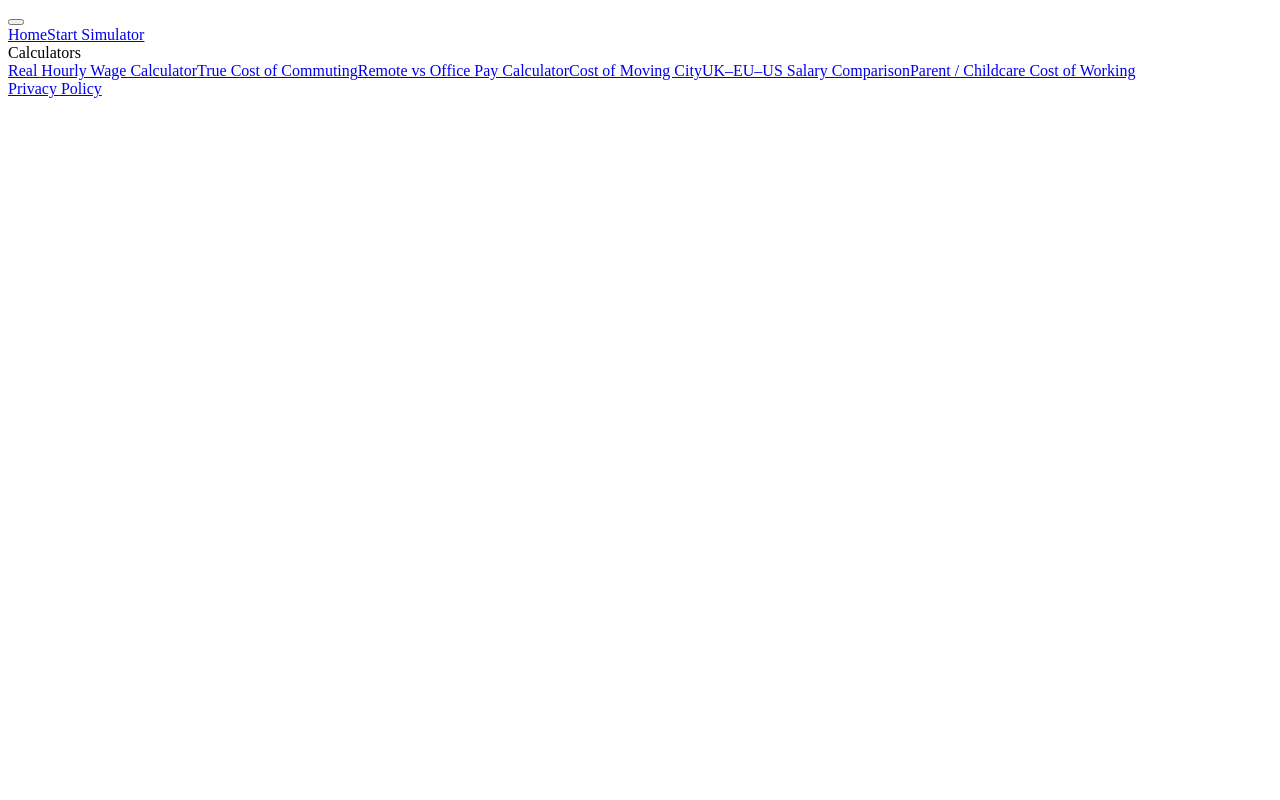
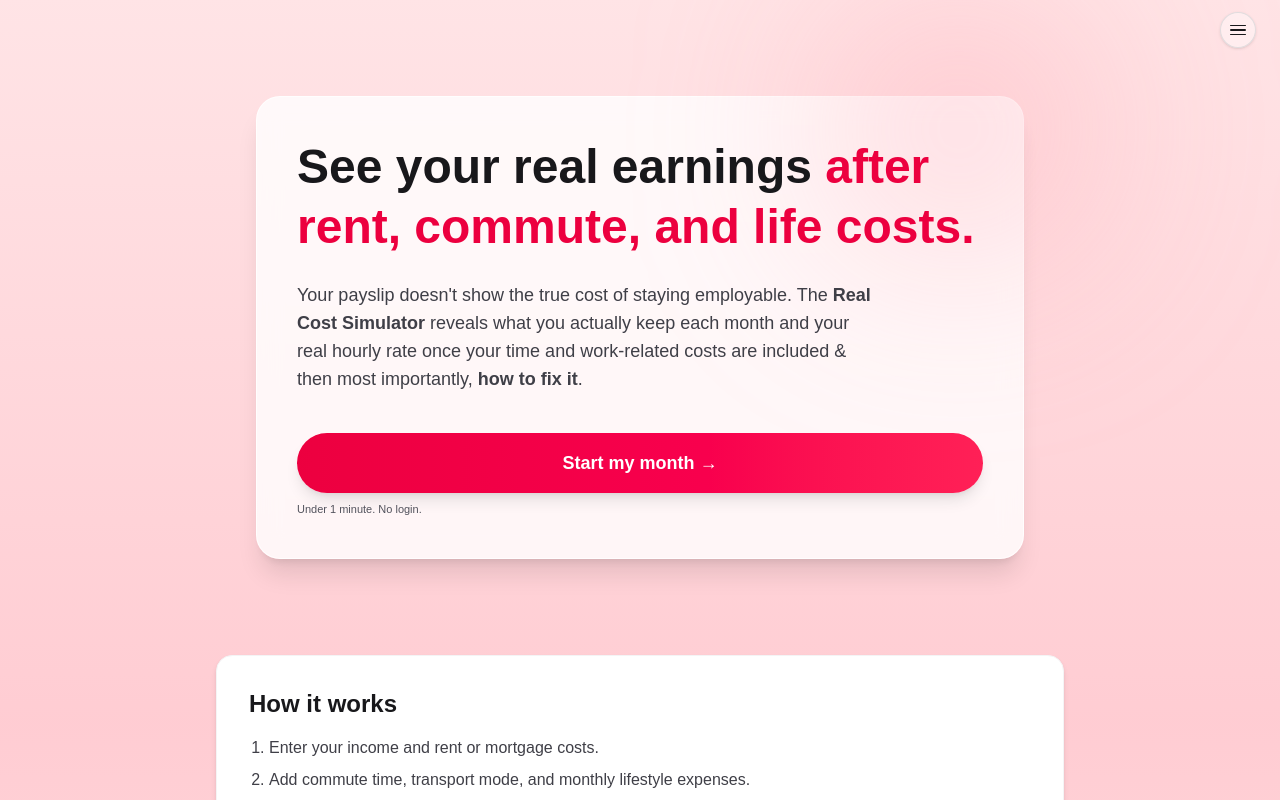
Before and after one commit to bendover19/real-cost-sim, a Next.js app: page / in a window 1280 px wide. Shown: the top 800 px of the page. Built offline with nearby package versions, Linux system fonts and the light colour scheme.

Commit message:
Update layout.tsx

```diff
--- a/app/layout.tsx
+++ b/app/layout.tsx
@@ -1,137 +1,134 @@
-"use client";
+// app/layout.tsx
+import "./globals.css";
+import type { Metadata } from "next";
+import { Analytics } from "@vercel/analytics/react";
+import Header from "./components/header"; // relative import to app/components/header.tsx
 
-import { useEffect, useRef, useState } from "react";
-import Link from "next/link";
+export const metadata: Metadata = {
+  title: "Real Cost of Working Calculator | Commute, Rent & Remote Work",
+  description:
+    "Free calculator that shows your real hourly income after rent, commute, childcare, debt and ‘maintenance’ costs. See if remote work or moving is actually worth it.",
+};
 
-function classNames(...parts: Array<string | false | null | undefined>) {
-  return parts.filter(Boolean).join(" ");
-}
+export default function RootLayout({ children }: { children: React.ReactNode }) {
+  return (
+    <html lang="en" suppressHydrationWarning>
+      <head>
+        {/* ---- Run BEFORE any third-party scripts: block focus thieves ---- */}
+        <script
+          dangerouslySetInnerHTML={{
+            __html: `
+(function(){
+  // Helpers
+  const isBadIframe = (el) => {
+    try {
+      if (!el) return false;
+      const n = (el.getAttribute('name') || '').toLowerCase();
+      const s = (el.getAttribute('src') || '').toLowerCase();
 
-export default function Header() {
-  const [open, setOpen] = useState(false);
-  const wrapperRef = useRef<HTMLDivElement | null>(null);
+      // Only treat Funding Choices consent iframe as "bad"
+      // (googlefcPresent / fundingchoicesmessages)
+      return (
+        n === 'googlefcpresent' ||
+        s.includes('fundingchoicesmessages.google.com') ||
+        s.includes('fundingchoices')
+      );
+    } catch {
+      return false;
+    }
+  };
 
-  // Close on outside click
-  useEffect(() => {
-    function handleClickOutside(e: MouseEvent | TouchEvent) {
-      if (!wrapperRef.current) return;
-      if (!wrapperRef.current.contains(e.target as Node)) {
-        setOpen(false);
-      }
-    }
+  // 1) Patch iframe.focus to ignore bad iframes
+  const origFocus = HTMLIFrameElement.prototype.focus;
+  HTMLIFrameElement.prototype.focus = function(...args){
+    if (isBadIframe(this)) return;
+    return origFocus.apply(this, args);
+  };
 
-    document.addEventListener("mousedown", handleClickOutside);
-    document.addEventListener("touchstart", handleClickOutside);
+  // 2) Whenever DOM changes, neuter new bad iframes immediately
+  const tameRoot = (root=document) => {
+    root.querySelectorAll?.('iframe').forEach((f)=>{
+      if (!isBadIframe(f)) return;
+      try{
+        f.tabIndex = -1;
+        f.setAttribute('aria-hidden','true');
+        const st = f.style;
+        st.pointerEvents='none';
+        st.opacity='0';
+        st.width='0';
+        st.height='0';
+        st.position='absolute';
+        st.left='-99999px';
+        st.top='-99999px';
+      }catch{}
+    });
+  };
+  tameRoot(document);
+  const mo = new MutationObserver(muts => muts.forEach(m=>{
+    m.addedNodes.forEach(n=>{
+      if (n instanceof HTMLElement || n instanceof DocumentFragment) tameRoot(n as any);
+    });
+  }));
+  mo.observe(document.documentElement,{childList:true,subtree:true});
 
-    return () => {
-      document.removeEventListener("mousedown", handleClickOutside);
-      document.removeEventListener("touchstart", handleClickOutside);
-    };
-  }, []);
+  // 3) Block focus events bubbling from those iframes (belt & braces)
+  const kill = (e)=>{ const t=e.target; if (t instanceof HTMLIFrameElement && isBadIframe(t)) { try{t.blur?.()}catch{} e.stopImmediatePropagation(); e.preventDefault(); } };
+  window.addEventListener('focusin', kill, true);
+  window.addEventListener('pointerdown', kill, true);
+  window.addEventListener('mousedown', kill, true);
+  window.addEventListener('touchstart', kill, true);
+})();
+          `,
+          }}
+        />
 
-  // Close on Escape
-  useEffect(() => {
-    function handleKey(e: KeyboardEvent) {
-      if (e.key === "Escape") setOpen(false);
-    }
-    document.addEventListener("keydown", handleKey);
-    return () => document.removeEventListener("keydown", handleKey);
-  }, []);
+        {/* Google AdSense */}
+        <script
+          async
+          src="https://pagead2.googlesyndication.com/pagead/js/adsbygoogle.js?client=ca-pub-5496446780439803"
+          crossOrigin="anonymous"
+        ></script>
 
-  return (
-    <header className="fixed top-0 left-0 right-0 z-40 pointer-events-none">
-      <div
-        ref={wrapperRef}
-        className="mx-auto max-w-5xl px-4 pt-4 flex justify-end pointer-events-auto"
-      >
-        <div className="relative">
-          {/* Burger button only */}
-          <button
-            type="button"
-            aria-label="Toggle navigation"
-            aria-expanded={open}
-            onClick={() => setOpen((v) => !v)}
-            className="
-              inline-flex flex-col justify-center items-center
-              w-9 h-9 rounded-full
-              bg-black/5 dark:bg-white/10
-              backdrop-blur
-              hover:bg-black/10 dark:hover:bg-white/20
-              transition
-              border border-white/40 shadow-sm
-            "
-          >
-            <span className="block w-4 h-[1.5px] bg-zinc-900 dark:bg-zinc-100 rounded-full" />
-            <span className="block w-4 h-[1.5px] bg-zinc-900 dark:bg-zinc-100 rounded-full my-[3px]" />
-            <span className="block w-4 h-[1.5px] bg-zinc-900 dark:bg-zinc-100 rounded-full" />
-          </button>
+        {/* Google Funding Choices loader */}
+        <script async src="https://fundingchoicesmessages.google.com/i/pub-5496446780439803?ers=1"></script>
 
-          {/* Floating menu */}
-          <nav
-            className={classNames(
-              "absolute right-0 mt-3 w-64 rounded-2xl",
-              "bg-white/10 dark:bg-zinc-900/80",
-              "backdrop-blur-xl border border-white/30 dark:border-zinc-700",
-              "shadow-lg shadow-black/20 ring-1 ring-black/5",
-              "px-3 py-3 text-sm text-zinc-900 dark:text-zinc-100",
-              "origin-top-right transition-all duration-180 ease-out",
-              open
-                ? "opacity-100 translate-y-0 scale-100 pointer-events-auto"
-                : "opacity-0 -translate-y-1 scale-95 pointer-events-none"
-            )}
-          >
-            <MenuLink href="/">Home</MenuLink>
-            <MenuLink href="/sim">Start Simulator</MenuLink>
+        {/* Structured data */}
+        <script
+          type="application/ld+json"
+          dangerouslySetInnerHTML={{
+            __html: JSON.stringify({
+              "@context": "https://schema.org",
+              "@type": "FinancialCalculator",
+              name: "Real Cost Simulator",
+              description:
+                "Calculate your real hourly income after the true costs of work, commute, and lifestyle.",
+              applicationCategory: "FinanceApplication",
+              operatingSystem: "All",
+              url: "https://real-cost-sim.vercel.app",
+              patchNotes:
+                "Supports UK cities, remote work, commute time, and cost-of-living comparisons.",
+            }),
+          }}
+        />
+      </head>
 
-            <div className="mt-2 border-t border-white/40 dark:border-zinc-700 pt-2 text-[11px] uppercase tracking-wide text-zinc-500 dark:text-zinc-400">
-              Calculators
-            </div>
-            <MenuLink href="/real-hourly-wage-calculator">
-              Real Hourly Wage Calculator
-            </MenuLink>
-            <MenuLink href="/commute-cost-calculator">
-              True Cost of Commuting
-            </MenuLink>
-            <MenuLink href="/remote-vs-office-calculator">
-              Remote vs Office Pay Calculator
-            </MenuLink>
-            <MenuLink href="/move-city-cost-of-living-calculator">
-              Cost of Moving City
-            </MenuLink>
-            <MenuLink href="/uk-cost-of-working-calculator">
-              UK–EU–US Salary Comparison
-            </MenuLink>
-            {/* If your parent/childcare page has a different slug, just change the href */}
-            <MenuLink href="/parent-childcare-cost-of-working">
-              Parent / Childcare Cost of Working
-            </MenuLink>
+      <body className="min-h-screen flex flex-col">
+        {/* Tiny global header with burger nav */}
+        <Header />
 
-            <div className="mt-2 border-t border-white/40 dark:border-zinc-700 pt-2">
-              <MenuLink href="/privacy">Privacy Policy</MenuLink>
-            </div>
-          </nav>
-        </div>
-      </div>
-    </header>
+        <main className="flex-grow">{children}</main>
+
+        <footer className="text-center text-sm text-zinc-500 py-8 border-t border-zinc-800">
+          <p>
+            © {new Date().getFullYear()} Real Cost Simulator —{" "}
+            <a href="/privacy" className="underline hover:text-zinc-300">
+              Privacy &amp; Cookies Policy
+            </a>
+          </p>
+        </footer>
+
+        <Analytics />
+      </body>
+    </html>
   );
 }
-
-interface MenuLinkProps {
-  href: string;
-  children: React.ReactNode;
-}
-
-function MenuLink({ href, children }: MenuLinkProps) {
-  return (
-    <Link
-      href={href}
-      className="
-        block px-2 py-1.5 rounded-md
-        hover:bg-white/40 dark:hover:bg-zinc-800
-        transition-colors
-      "
-    >
-      {children}
-    </Link>
-  );
-}
```
